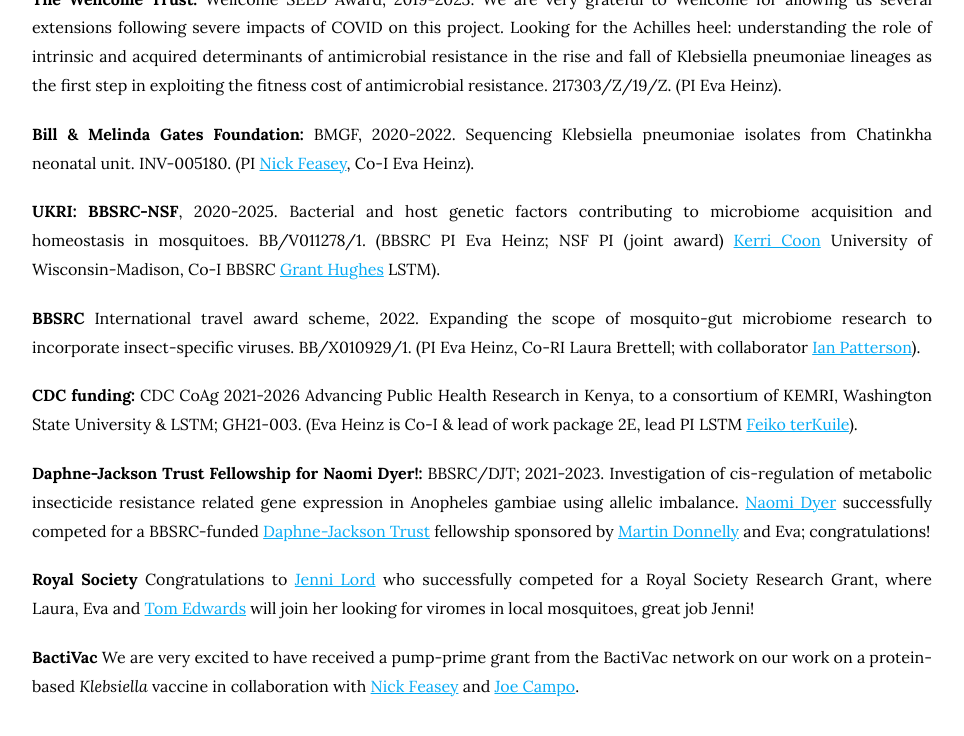
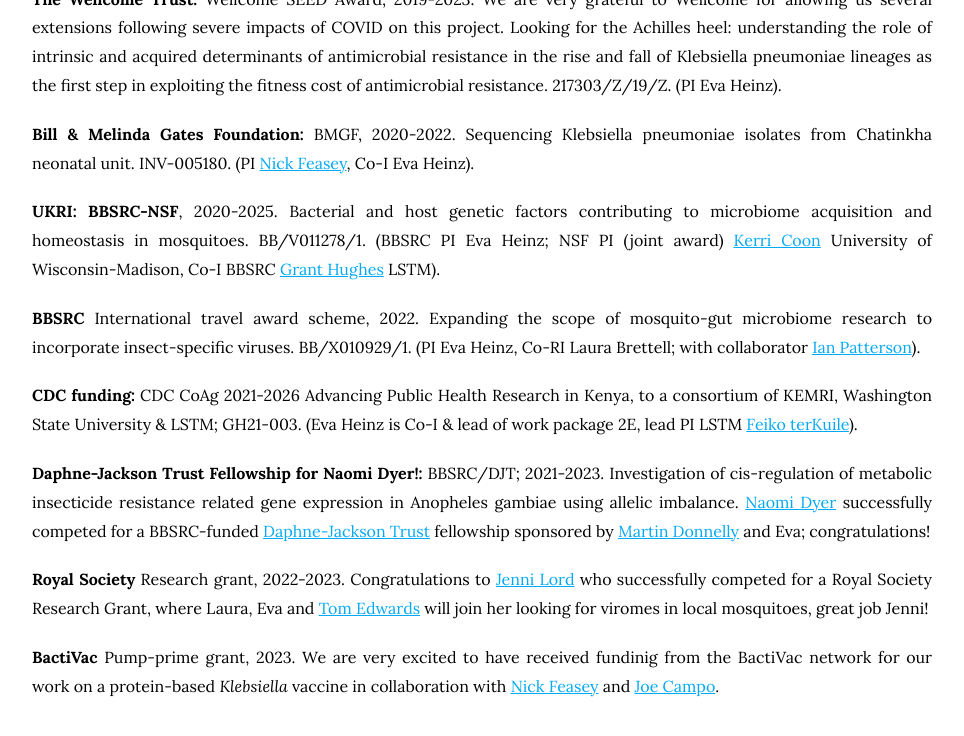
Before and after one commit to Evo-MInt/MicGen-lab-website, a Jekyll site: the page built from team/index.md, in a window 1280 px wide and 900 px high, scrolled down 3107 px, cut to the strip 0-757 px from the top of the window. Shown: the top 736 px of the strip, without its empty margins (158-1122 px from the left). Built offline with Jekyll 4.4.1, drawn with Linux system fonts in a browser that asks for light colours.

Commit message:
Update index.md

```diff
--- a/team/index.md
+++ b/team/index.md
@@ -88,8 +88,8 @@
 
 **Daphne-Jackson Trust Fellowship for Naomi Dyer!:** BBSRC/DJT; 2021-2023. Investigation of cis-regulation of metabolic insecticide resistance related gene expression in Anopheles gambiae using allelic imbalance. [Naomi Dyer](https://lstm-microbial-genomics.github.io/MicGen-lab-website/members/naomi-dyer.html) successfully competed for a BBSRC-funded [Daphne-Jackson Trust](https://daphnejackson.org/) fellowship sponsored by [Martin Donnelly](https://www.lstmed.ac.uk/about/people/professor-martin-james-donnelly) and Eva; congratulations!
 
-**Royal Society** Congratulations to [Jenni Lord](https://www.lstmed.ac.uk/about/people/dr-jennifer-lord) who successfully competed for a Royal Society Research Grant, where Laura, Eva and [Tom Edwards](https://www.lstmed.ac.uk/about/people/dr-thomas-edwards) will join her looking for viromes in local mosquitoes, great job Jenni!
+**Royal Society** Research grant, 2022-2023. Congratulations to [Jenni Lord](https://www.lstmed.ac.uk/about/people/dr-jennifer-lord) who successfully competed for a Royal Society Research Grant, where Laura, Eva and [Tom Edwards](https://www.lstmed.ac.uk/about/people/dr-thomas-edwards) will join her looking for viromes in local mosquitoes, great job Jenni!
 
-**BactiVac** We are very excited to have received a pump-prime grant from the BactiVac network on our work on a protein-based _Klebsiella_ vaccine in collaboration with [Nick Feasey](https://www.lstmed.ac.uk/about/people/professor-nicholas-feasey) and [Joe Campo](https://antigendiscovery.com/).
+**BactiVac** Pump-prime grant, 2023. We are very excited to have received fundinig from the BactiVac network for our work on a protein-based _Klebsiella_ vaccine in collaboration with [Nick Feasey](https://www.lstmed.ac.uk/about/people/professor-nicholas-feasey) and [Joe Campo](https://antigendiscovery.com/).
 
 {:.center}
```
